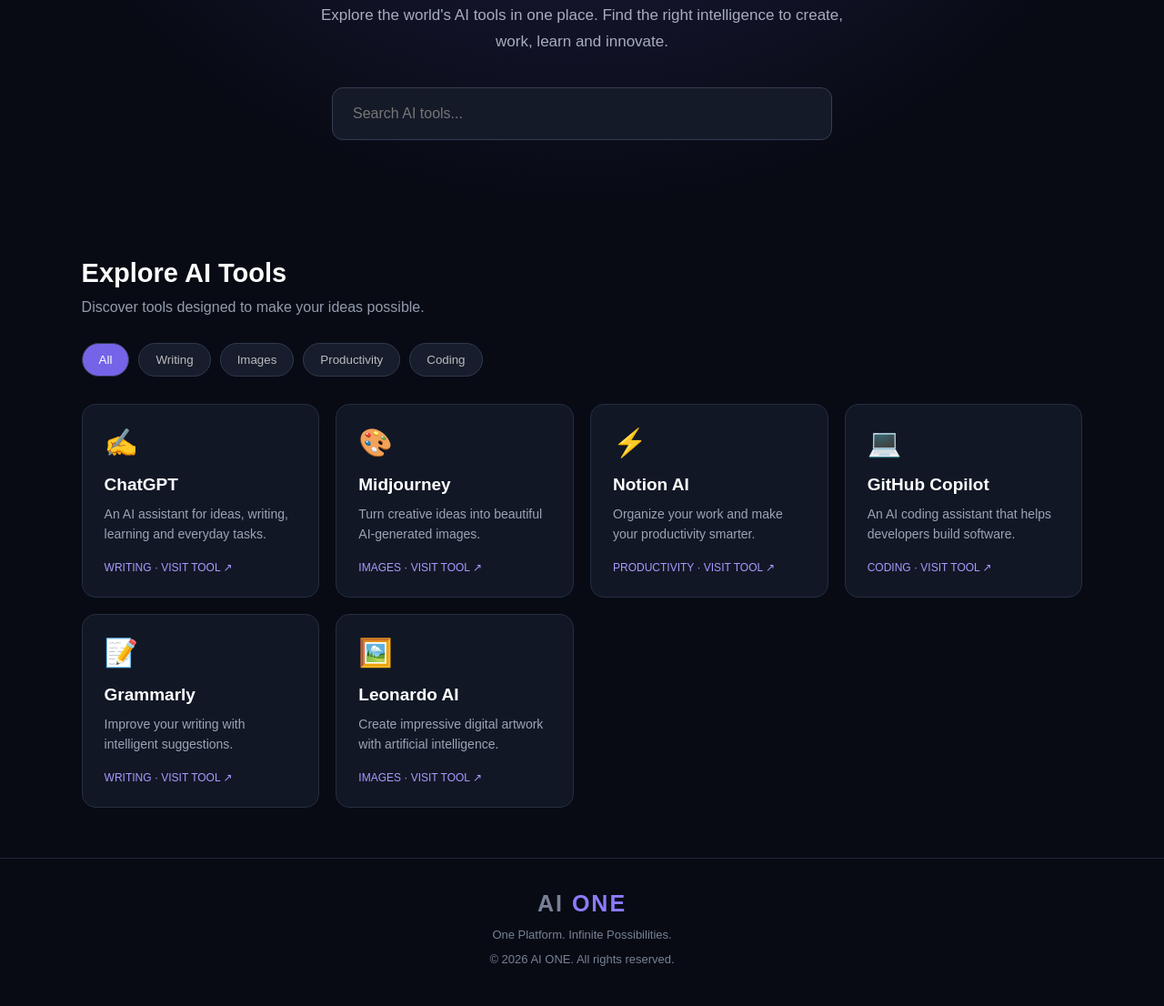
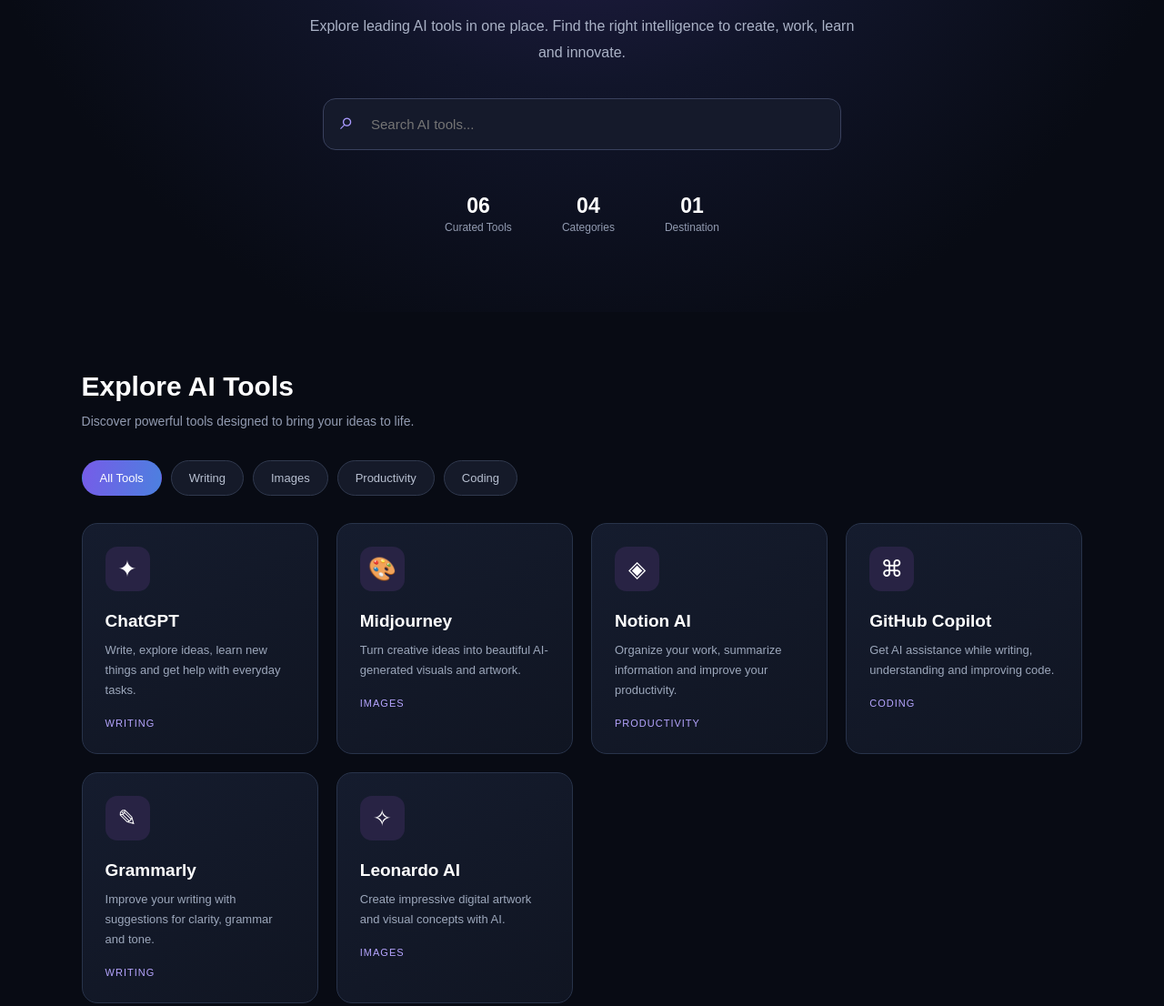
Before and after one commit to AI-ONE-Official/ai-one, a plain HTML site: page index.html in a window 1280 px wide. Shown: the part 415-1521 px from the top of the page at 91% size. Drawn offline with Linux system fonts and the light colour scheme.

Commit message:
Refactor index.html for better layout and design
Updated content and styles for improved UI and UX.

```diff
--- a/index.html
+++ b/index.html
@@ -1,41 +1,66 @@
+
 <!DOCTYPE html>
 <html lang="en">
 <head>
 <meta charset="UTF-8">
 <meta name="viewport" content="width=device-width, initial-scale=1.0">
+<meta name="description" content="Discover the world's leading AI tools in one place.">
 <title>AI ONE — Discover Intelligence</title>
 <style>
 *{box-sizing:border-box;margin:0;padding:0}
-body{font-family:Arial,sans-serif;background:#080b14;color:#fff}
-header{padding:24px 7%;display:flex;justify-content:space-between;align-items:center;border-bottom:1px solid #202536}
-.logo{font-size:25px;font-weight:800;letter-spacing:2px}
-.logo span{color:#8b7cff}
-nav a{color:#bbb;text-decoration:none;margin-left:25px;font-size:14px}
-.hero{text-align:center;padding:100px 20px 75px;background:radial-gradient(ellipse at top,#24204b,#080b14 70%)}
-.tag{color:#a99aff;border:1px solid #51458c;padding:9px 17px;border-radius:30px;font-size:12px}
-h1{font-size:clamp(42px,8vw,76px);margin:35px 0 20px;line-height:1.1}
-h1 span{color:#9a8cff}
-.hero p{color:#a6adbd;font-size:17px;line-height:1.7;max-width:600px;margin:auto}
-.search{margin:35px auto 0;max-width:550px}
-.search input{width:100%;padding:19px 22px;border-radius:12px;border:1px solid #373c53;background:#151a29;color:white;font-size:16px;outline:none}
-.section{padding:55px 7%}
-.section h2{font-size:29px;margin-bottom:12px}
-.sub{color:#929bad;margin-bottom:30px}
+html{scroll-behavior:smooth}
+body{font-family:Arial,sans-serif;background:#080b14;color:#fff;min-height:100vh}
+header{height:78px;padding:0 7%;display:flex;align-items:center;justify-content:space-between;border-bottom:1px solid #20263a;background:#080b14}
+.logo{font-size:27px;font-weight:900;letter-spacing:2px}
+.logo span{background:linear-gradient(90deg,#9c83ff,#52baff);-webkit-background-clip:text;background-clip:text;color:transparent}
+nav{display:flex;gap:28px}
+nav a{color:#aeb6ca;text-decoration:none;font-size:14px;transition:.2s}
+nav a:hover{color:#fff}
+.hero{text-align:center;padding:105px 20px 85px;background:radial-gradient(ellipse at 50% 0%,#30245e 0%,#11152a 45%,#080b14 78%)}
+.tag{display:inline-block;padding:10px 17px;border:1px solid #6554a8;border-radius:30px;color:#c0b2ff;font-size:11px;letter-spacing:2px}
+h1{font-size:clamp(40px,7vw,72px);line-height:1.12;margin:30px auto 22px;max-width:900px}
+h1 span{background:linear-gradient(90deg,#a68aff,#64c4ff);-webkit-background-clip:text;background-clip:text;color:transparent}
+.hero p{max-width:620px;margin:auto;color:#aab2c6;font-size:16px;line-height:1.8}
+.search{max-width:570px;margin:35px auto 0;position:relative}
+.search input{width:100%;padding:19px 22px 19px 52px;border:1px solid #39415d;border-radius:14px;background:#151a2b;color:white;font-size:15px;outline:none}
+.search input:focus{border-color:#947cff;box-shadow:0 0 20px #8064ff25}
+.search:before{content:"⌕";position:absolute;left:19px;top:10px;font-size:27px;color:#a99aff}
+.stats{display:flex;justify-content:center;gap:55px;margin-top:48px;flex-wrap:wrap}
+.stat strong{display:block;font-size:23px;color:#fff}
+.stat span{font-size:12px;color:#929bb1}
+.section{padding:65px 7% 85px;max-width:1500px;margin:auto}
+.section-head{margin-bottom:30px}
+.section h2{font-size:30px;margin-bottom:10px}
+.sub{color:#929bb1;font-size:14px;line-height:1.7}
 .filters{display:flex;gap:10px;flex-wrap:wrap;margin-bottom:30px}
-.filters button{background:#171d2c;border:1px solid #30394e;color:#bbb;padding:10px 18px;border-radius:25px;cursor:pointer}
-.filters button.active{background:#7564e8;color:white}
-.grid{display:grid;grid-template-columns:repeat(auto-fit,minmax(220px,1fr));gap:18px}
-.card{background:#111725;border:1px solid #252e42;border-radius:15px;padding:24px;transition:.25s}
-.card:hover{transform:translateY(-5px);border-color:#8878ff}
-.icon{font-size:30px;margin-bottom:18px}
-.card h3{margin-bottom:10px;font-size:19px}
-.card p{color:#9ba4b5;font-size:14px;line-height:1.6}
-.category{display:inline-block;color:#a99aff;font-size:12px;margin-top:18px}
-footer{text-align:center;padding:35px;border-top:1px solid #202536;color:#788196;font-size:13px}
-@media(max-width:600px){nav a{margin-left:10px;font-size:12px}.hero{padding-top:75px}}
+.filters button{background:#151a29;border:1px solid #30394e;color:#b8c0d1;padding:11px 19px;border-radius:25px;cursor:pointer;font-size:13px;transition:.2s}
+.filters button:hover,.filters button.active{background:linear-gradient(100deg,#765ce8,#4c80df);border-color:transparent;color:white}
+.grid{display:grid;grid-template-columns:repeat(auto-fit,minmax(230px,1fr));gap:20px}
+.card{display:block;min-height:215px;padding:25px;background:linear-gradient(145deg,#151c2e,#101522);border:1px solid #28334a;border-radius:17px;text-decoration:none;color:inherit;transition:transform .25s,border-color .25s,box-shadow .25s}
+.card:hover{transform:translateY(-6px);border-color:#8876ff;box-shadow:0 12px 35px #715bff18}
+.icon{width:49px;height:49px;border-radius:13px;background:#282344;display:grid;place-items:center;font-size:25px;margin-bottom:22px}
+.card h3{font-size:19px;margin-bottom:10px}
+.card p{color:#9ca7bb;font-size:13px;line-height:1.7}
+.category{display:inline-block;margin-top:19px;color:#b6a5ff;font-size:11px;letter-spacing:1px;text-transform:uppercase}
+.empty{display:none;text-align:center;color:#aab2c6;padding:35px}
+footer{text-align:center;padding:40px 20px;border-top:1px solid #20263a;color:#7e899f;font-size:13px}
+footer .logo{margin-bottom:12px}
+footer p{margin-top:9px}
+@media(max-width:600px){
+header{height:68px;padding:0 5%}
+.logo{font-size:23px}
+nav{gap:15px}
+nav a{font-size:12px}
+.hero{padding:80px 18px 65px}
+.stats{gap:25px}
+.section{padding:48px 5% 65px}
+.section h2{font-size:25px}
+.grid{grid-template-columns:1fr}
+}
 </style>
 </head>
 <body>
+
 <header>
 <div class="logo">AI <span>ONE</span></div>
 <nav>
@@ -46,112 +71,111 @@ footer{text-align:center;padding:35px;border-top:1px solid #202536;color:#788196
 
 <section class="hero" id="about">
 <span class="tag">THE FUTURE OF INTELLIGENCE</span>
-<h1>Discover the Power<br>of <span>Artificial Intelligence.</span></h1>
-<p>Explore the world's AI tools in one place. Find the right intelligence to create, work, learn and innovate.</p>
+<h1>Discover the Power of <span>Artificial Intelligence.</span></h1>
+<p>Explore leading AI tools in one place. Find the right intelligence to create, work, learn and innovate.</p>
 <div class="search">
 <input id="search" type="text" placeholder="Search AI tools..." oninput="filterTools()">
+</div>
+<div class="stats">
+<div class="stat"><strong>06</strong><span>Curated Tools</span></div>
+<div class="stat"><strong>04</strong><span>Categories</span></div>
+<div class="stat"><strong>01</strong><span>Destination</span></div>
 </div>
 </section>
 
 <section class="section" id="tools">
+<div class="section-head">
 <h2>Explore AI Tools</h2>
-<p class="sub">Discover tools designed to make your ideas possible.</p>
+<p class="sub">Discover powerful tools designed to bring your ideas to life.</p>
+</div>
 
 <div class="filters">
-<button class="active" onclick="setFilter('All',this)">All</button>
+<button class="active" onclick="setFilter('All',this)">All Tools</button>
 <button onclick="setFilter('Writing',this)">Writing</button>
 <button onclick="setFilter('Images',this)">Images</button>
 <button onclick="setFilter('Productivity',this)">Productivity</button>
 <button onclick="setFilter('Coding',this)">Coding</button>
 </div>
 
-
 <div class="grid" id="grid">
 
-<a class="card" data-category="Writing" href="https://chatgpt.com/" target="_blank" rel="noopener noreferrer" style="display:block;color:inherit;text-decoration:none">
-<div class="icon">✍️</div>
+<a class="card" data-category="Writing" href="https://chatgpt.com/" target="_blank" rel="noopener noreferrer">
+<div class="icon">✦</div>
 <h3>ChatGPT</h3>
-<p>An AI assistant for ideas, writing, learning and everyday tasks.</p>
-<span class="category">WRITING · VISIT TOOL ↗</span>
+<p>Write, explore ideas, learn new things and get help with everyday tasks.</p>
+<span class="category">Writing</span>
 </a>
 
-<a class="card" data-category="Images" href="https://www.midjourney.com/" target="_blank" rel="noopener noreferrer" style="display:block;color:inherit;text-decoration:none">
+<a class="card" data-category="Images" href="https://www.midjourney.com/" target="_blank" rel="noopener noreferrer">
 <div class="icon">🎨</div>
 <h3>Midjourney</h3>
-<p>Turn creative ideas into beautiful AI-generated images.</p>
-<span class="category">IMAGES · VISIT TOOL ↗</span>
+<p>Turn creative ideas into beautiful AI-generated visuals and artwork.</p>
+<span class="category">Images</span>
 </a>
 
-<a class="card" data-category="Productivity" href="https://www.notion.com/product/ai" target="_blank" rel="noopener noreferrer" style="display:block;color:inherit;text-decoration:none">
-<div class="icon">⚡</div>
+<a class="card" data-category="Productivity" href="https://www.notion.com/product/ai" target="_blank" rel="noopener noreferrer">
+<div class="icon">◈</div>
 <h3>Notion AI</h3>
-<p>Organize your work and make your productivity smarter.</p>
-<span class="category">PRODUCTIVITY · VISIT TOOL ↗</span>
+<p>Organize your work, summarize information and improve your productivity.</p>
+<span class="category">Productivity</span>
 </a>
 
-<a class="card" data-category="Coding" href="https://github.com/features/copilot" target="_blank" rel="noopener noreferrer" style="display:block;color:inherit;text-decoration:none">
-<div class="icon">💻</div>
+<a class="card" data-category="Coding" href="https://github.com/features/copilot" target="_blank" rel="noopener noreferrer">
+<div class="icon">⌘</div>
 <h3>GitHub Copilot</h3>
-<p>An AI coding assistant that helps developers build software.</p>
-<span class="category">CODING · VISIT TOOL ↗</span>
+<p>Get AI assistance while writing, understanding and improving code.</p>
+<span class="category">Coding</span>
 </a>
 
-<a class="card" data-category="Writing" href="https://www.grammarly.com/" target="_blank" rel="noopener noreferrer" style="display:block;color:inherit;text-decoration:none">
-<div class="icon">📝</div>
+<a class="card" data-category="Writing" href="https://www.grammarly.com/" target="_blank" rel="noopener noreferrer">
+<div class="icon">✎</div>
 <h3>Grammarly</h3>
-<p>Improve your writing with intelligent suggestions.</p>
-<span class="category">WRITING · VISIT TOOL ↗</span>
+<p>Improve your writing with suggestions for clarity, grammar and tone.</p>
+<span class="category">Writing</span>
 </a>
 
-<a class="card" data-category="Images" href="https://leonardo.ai/" target="_blank" rel="noopener noreferrer" style="display:block;color:inherit;text-decoration:none">
-<div class="icon">🖼️</div>
+<a class="card" data-category="Images" href="https://leonardo.ai/" target="_blank" rel="noopener noreferrer">
+<div class="icon">✧</div>
 <h3>Leonardo AI</h3>
-<p>Create impressive digital artwork with artificial intelligence.</p>
-<span class="category">IMAGES · VISIT TOOL ↗</span>
+<p>Create impressive digital artwork and visual concepts with AI.</p>
+<span class="category">Images</span>
 </a>
 
 </div>
-
+<p class="empty" id="empty">No matching tools found. Try another search.</p>
 </section>
 
 <footer>
 <div class="logo">AI <span>ONE</span></div>
-<p style="margin-top:12px">One Platform. Infinite Possibilities.</p>
-<p style="margin-top:12px">© 2026 AI ONE. All rights reserved.</p>
+<p>One Platform. Infinite Possibilities.</p>
+<p>© 2026 AI ONE. All rights reserved.</p>
 </footer>
 
 <script>
-let category = 'All';
+let category='All';
 
-function setFilter(value, button) {
-    category = value;
-
-    document.querySelectorAll('.filters button').forEach(b => {
-        b.classList.remove('active');
-    });
-
-    button.classList.add('active');
-    filterTools();
+function setFilter(value,button){
+category=value;
+document.querySelectorAll('.filters button').forEach(b=>b.classList.remove('active'));
+button.classList.add('active');
+filterTools();
 }
 
-function filterTools() {
-    const search = document.getElementById('search');
-    const query = search.value.toLowerCase();
+function filterTools(){
+const query=document.getElementById('search').value.toLowerCase();
+let visible=0;
 
-    document.querySelectorAll('.card').forEach(card => {
-        const matchCategory =
-            category === 'All' ||
-            card.dataset.category === category;
+document.querySelectorAll('.card').forEach(card=>{
+const matchCategory=category==='All'||card.dataset.category===category;
+const matchText=card.innerText.toLowerCase().includes(query);
+const show=matchCategory&&matchText;
+card.style.display=show?'block':'none';
+if(show) visible++;
+});
 
-        const matchText =
-            card.innerText.toLowerCase().includes(query);
-
-        card.style.display =
-            matchCategory && matchText ? 'block' : 'none';
-    });
+document.getElementById('empty').style.display=visible===0?'block':'none';
 }
 </script>
+
 </body>
-  </html>
-
-<!-- AI ONE deployment update -->
+</html>
```
